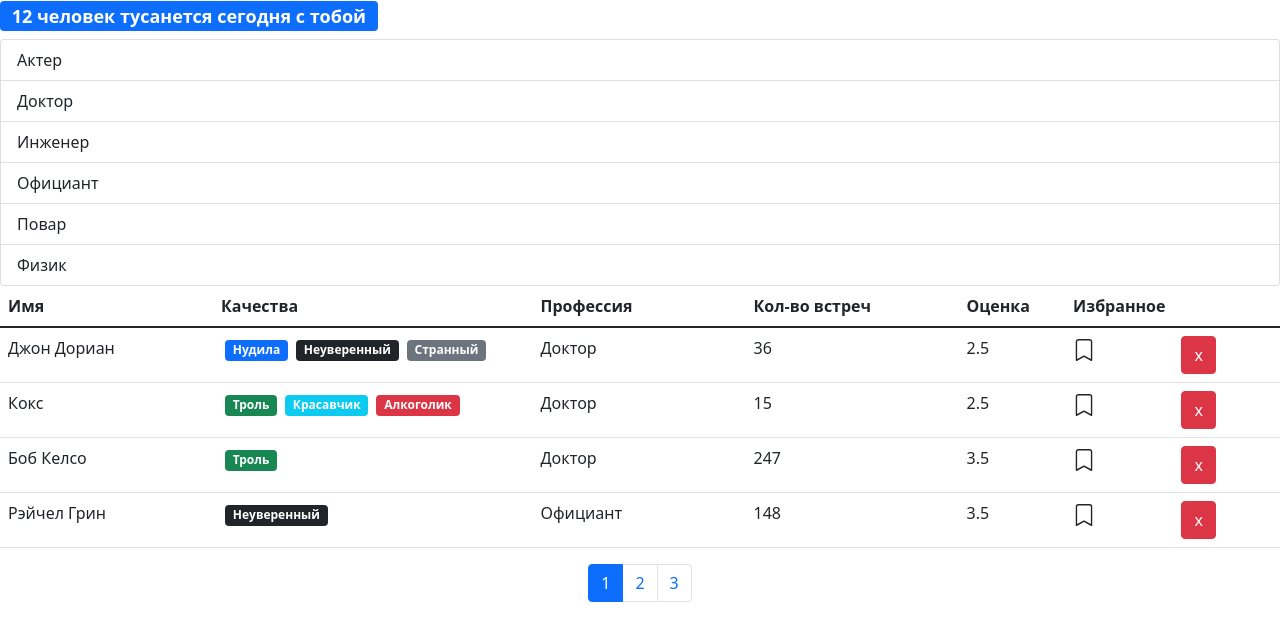
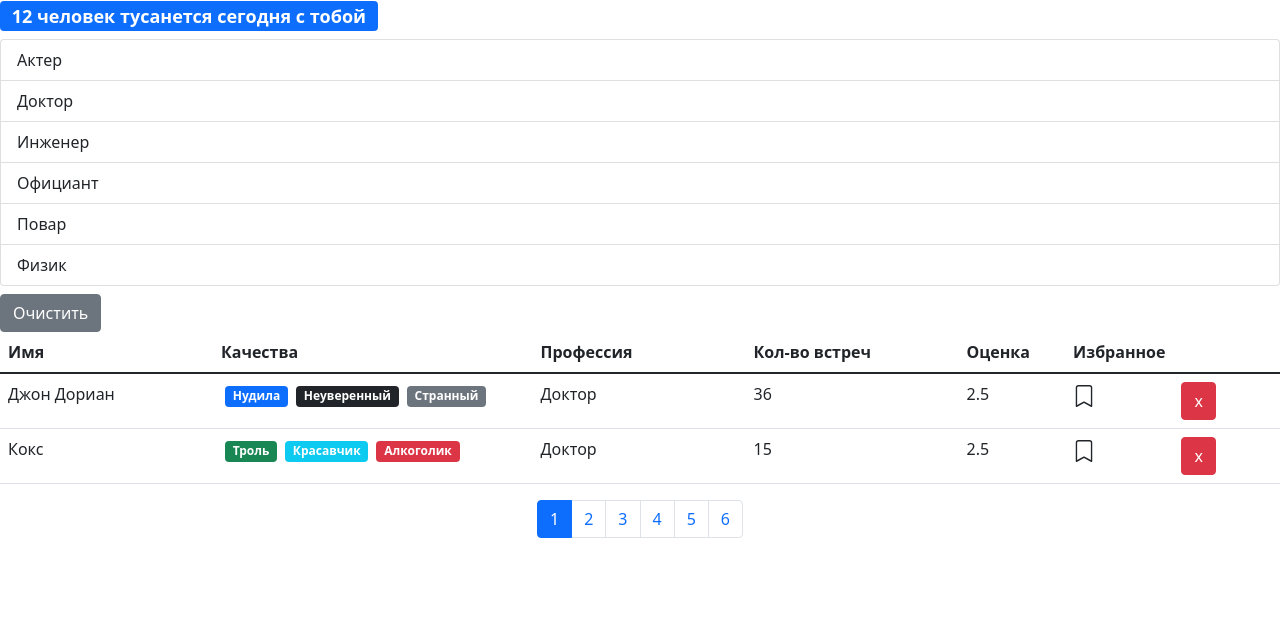
Before and after one commit to egolegegit/2_Frontend_lesson_2_1, a React (Create React App) app: page / in a window 1280 px wide. Shown: the top 640 px of the page. Built offline with nearby package versions, Linux system fonts and the light colour scheme.

Commit message:
fix logic filter / title / page number + deploy on github page

```diff
--- a/src/app/App.js
+++ b/src/app/App.js
@@ -1,6 +1,5 @@
 import React, { useState } from 'react'
 import api from './api/index'
-import SearchStatus from './components/searchstatus'
 import Users from './components/users'
 
 function App() {
@@ -29,7 +28,6 @@ function App() {
 
   return (
     <>
-      <SearchStatus users={users} />
       <Users
         users={users}
         onDelete={handleDelete}
--- a/src/app/components/groupList.jsx
+++ b/src/app/components/groupList.jsx
@@ -27,7 +27,8 @@ const GroupList = ({
         <li
           key={items[item][valueProperty]}
           className={
-            'list-group-item' + (items[item] === selectedItem ? ' active' : '')
+            'list-group-item list-group-item-action' +
+            (items[item] === selectedItem ? ' active' : '')
           }
           onClick={() => onitemSelect(items[item])}
           role="button"
--- a/src/app/components/users.jsx
+++ b/src/app/components/users.jsx
@@ -3,14 +3,13 @@ import PropTypes from 'prop-types'
 import { swap } from '../utils/utils'
 import User from './user'
 import Pagination from './pagination'
+import GroupList from './groupList'
+import SearchStatus from './searchStatus'
 import paginate from '../utils/paginate'
-import GroupList from './groupList'
 import api from '../api'
 
 const Users = ({ users, ...rest }) => {
-  const pageSize = 4
-  const userCount = users.length
-  const pageCount = Math.ceil(userCount / pageSize)
+  const pageSize = 2
   const [currentPage, setCurrentPage] = useState(1)
   const [professions, setProfessions] = useState()
   const [selectedProf, setSelectedProf] = useState()
@@ -41,21 +40,36 @@ const Users = ({ users, ...rest }) => {
     setCurrentPage(pageIdx)
   }
 
+  const filterUsers = selectedProf
+    ? users.filter((user) => user.profession === selectedProf)
+    : users
+
+  const userCount = filterUsers.length
+  const pageCount = Math.ceil(userCount / pageSize)
   const newCurrentPage = currentPage < pageCount ? currentPage : pageCount
 
-  const usersCrop = paginate(users, newCurrentPage, pageSize)
+  const usersCrop = paginate(filterUsers, newCurrentPage, pageSize)
+
+  const clearFilter = () => {
+    setSelectedProf()
+  }
 
   const renderTables = () => {
     return (
       <>
+        <SearchStatus users={filterUsers} />
+
         {professions && (
-          <GroupList
-            items={professions}
-            onitemSelect={handleProfessionsSelect}
-            selectedItem={selectedProf}
-            // valueProperty='_id'
-            // contentProperty='name'
-          />
+          <>
+            <GroupList
+              items={professions}
+              onitemSelect={handleProfessionsSelect}
+              selectedItem={selectedProf}
+            />
+            <button className="btn btn-secondary mt-2" onClick={clearFilter}>
+              Очистить
+            </button>
+          </>
         )}
 
         {userCount > 0 && (
```
Also changed, not shown: package.json (+13 -9 lines), 1 other file (tests, documents, lock files or other folders).
